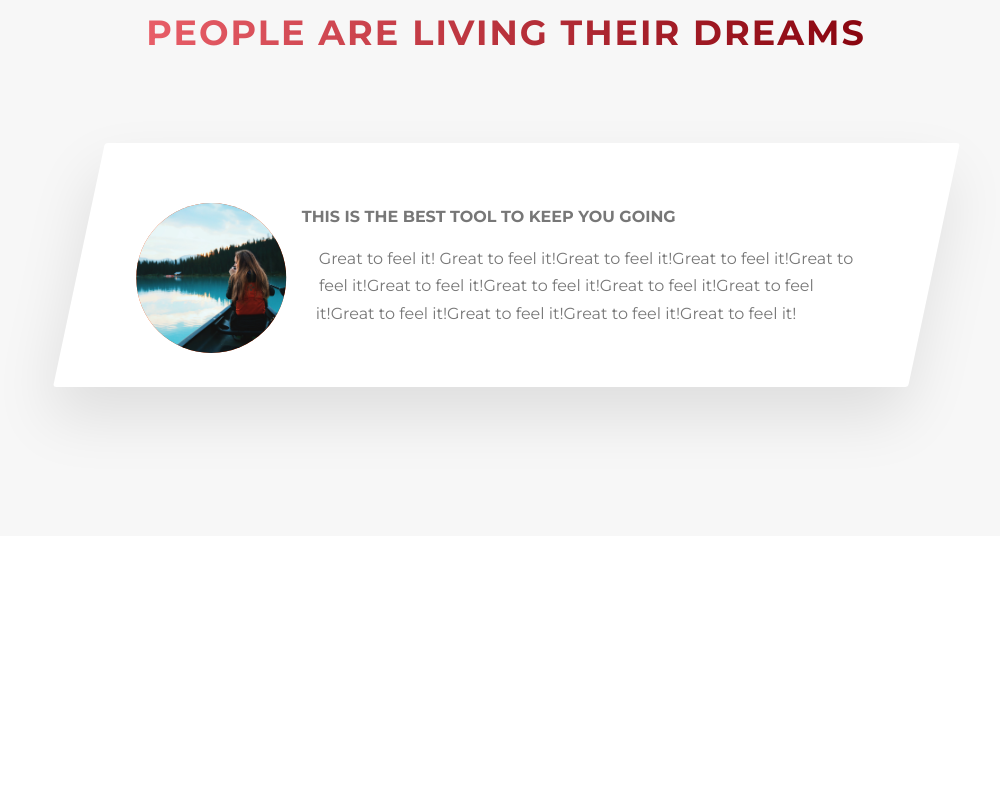
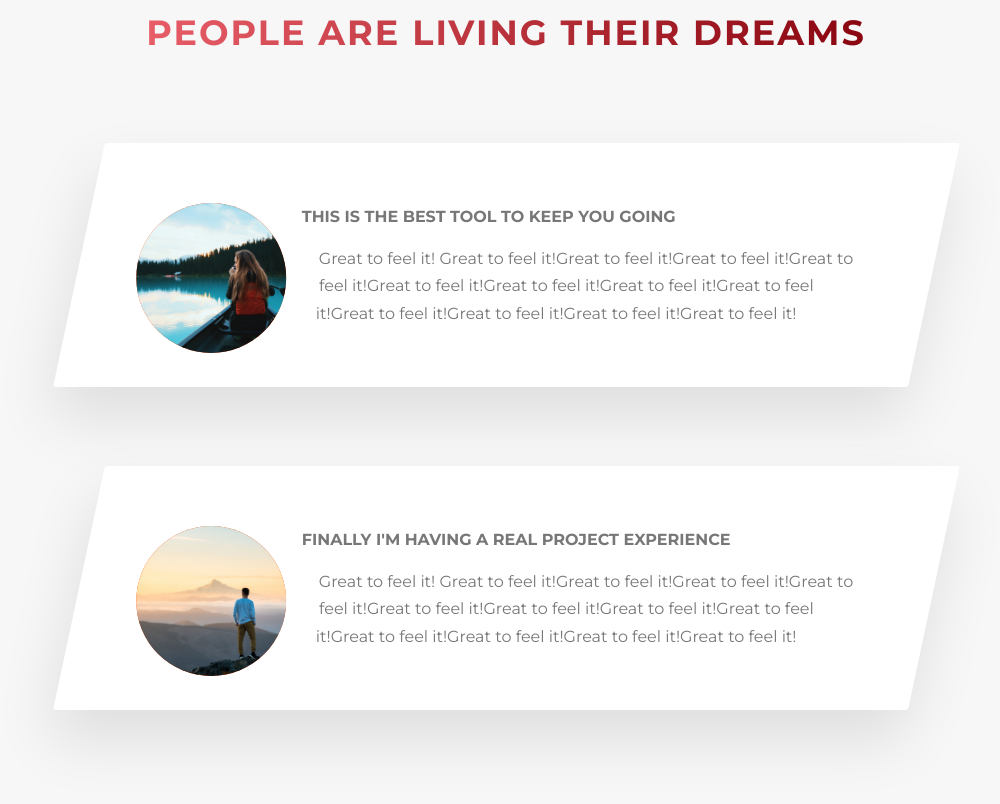
Before and after one commit to cataopriscila/journey, a website: page index.html in a window 1280 px wide. Shown: the part 3479-4283 px from the top of the page, without its empty margins (134-1134 px from the left). Before the commit the page ends 4045 px from the top, so only its background shows below. Drawn offline with Linux system fonts and the light colour scheme.

Commit message:
Added Story Section template

```diff
--- a/index.html
+++ b/index.html
@@ -255,6 +255,22 @@
             </div>
           </div>
         </div>
+        <div class="row">
+            <div class="story">
+            <figure class="story__shape">
+              <img class="story__img" src="img/nat-9.jpg" alt="Person 1">
+            </figure>
+            <div class="story__text">
+              <h3 class="heading-tertiary u-margin-bottom-small">
+                finally i'm having a real project experience
+              </h3>
+              <p>
+                Great to feel it! Great to feel it!Great to feel it!Great to feel it!Great to feel it!Great to feel it!Great to feel it!Great to feel it!Great to feel it!Great to feel it!Great to feel it!Great to feel it!Great to feel it!
+              </p>
+            </div>
+          </div>
+        </div>
+
 
       </section>
     </main>
```
